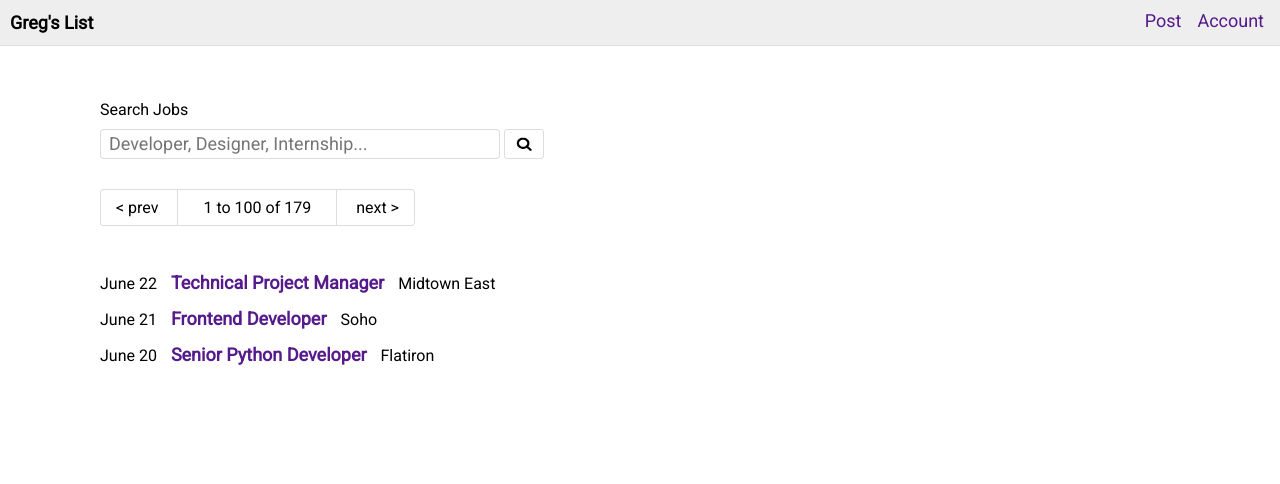
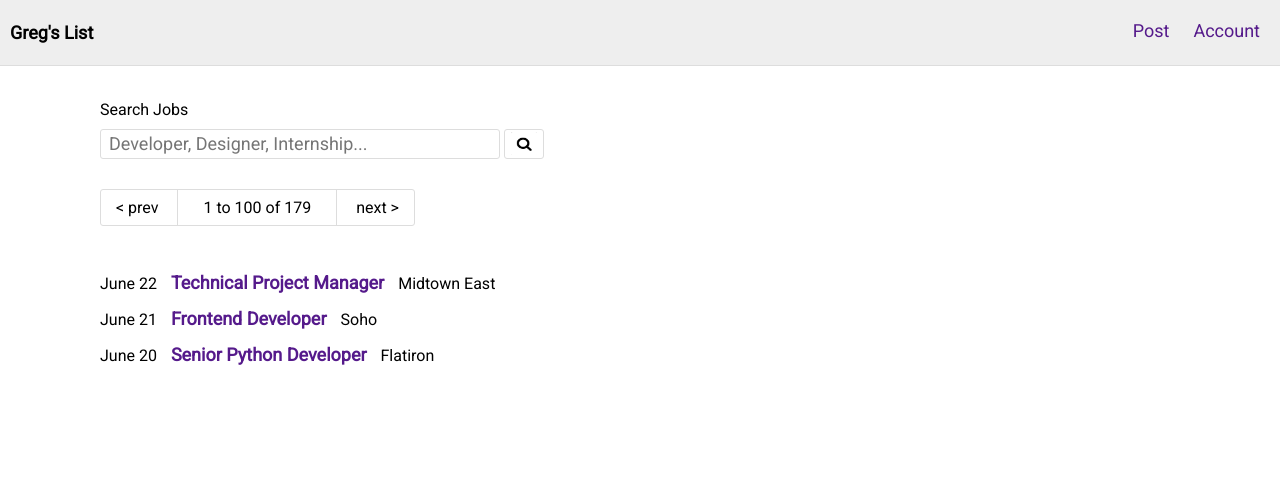
Before and after one commit to angiecrellin/gregslist, a plain HTML site: page index.html in a window 1280 px wide. Drawn offline with Linux system fonts and the light colour scheme.

Commit message:
initial commit

```diff
--- a/css/index.css
+++ b/css/index.css
@@ -4,17 +4,16 @@
 
 body {
 	margin: 0;
-	padding: 100px;
+	padding: 0;
 	font-family: 'Roboto', sans-serif;
 }
 
 
 header {
 	position: fixed;
-	top: 0;
-	left: 0;
-	right: 0;
-	padding-left: 10px;
+	width: 100%;
+	float: left;
+	padding: 10px;
 	background-color: #EEEEEE;
 	border-bottom: 1px solid #DDDDDD;
 }
@@ -23,12 +22,12 @@ header {
 	position: fixed;
 	float: right;
 	right: 10px;
-	top: 10px;
+	top: 20px;
 }
 
 .link-nav {
 	font-size: 18px;
-	padding: 0 6px;
+	padding: 16px 10px;
 }
 
 a {
@@ -37,6 +36,10 @@ a {
 
 h1{
 	font-size: 18px;
+}
+
+div {
+	padding: 100px;
 }
 
 .search-jobs {
--- a/index.html
+++ b/index.html
@@ -16,6 +16,7 @@
         	<a href="" class="link-nav">Account</a>
         </nav>
     </header>
+    <div>
  	<section class=search-jobs>
  		<form action="#">
  		<label for="search">Search Jobs</label>
@@ -47,5 +48,6 @@
 			</li>
 		</ul>
 	</main>
+	</div>
  </body>
 </html>
```
